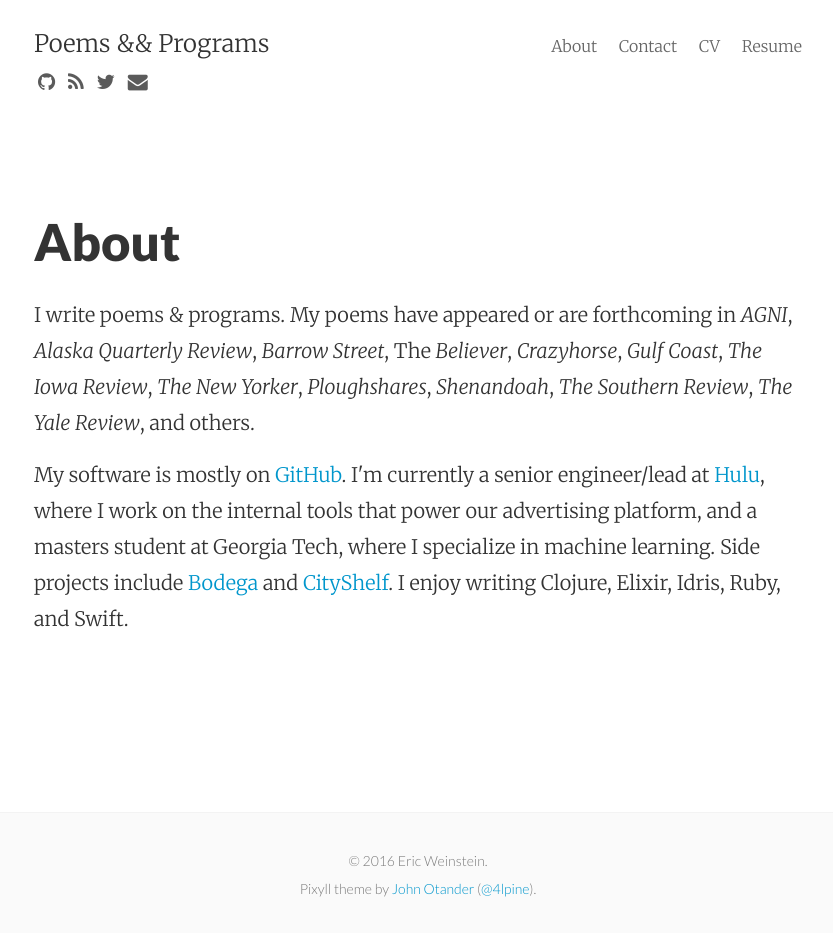
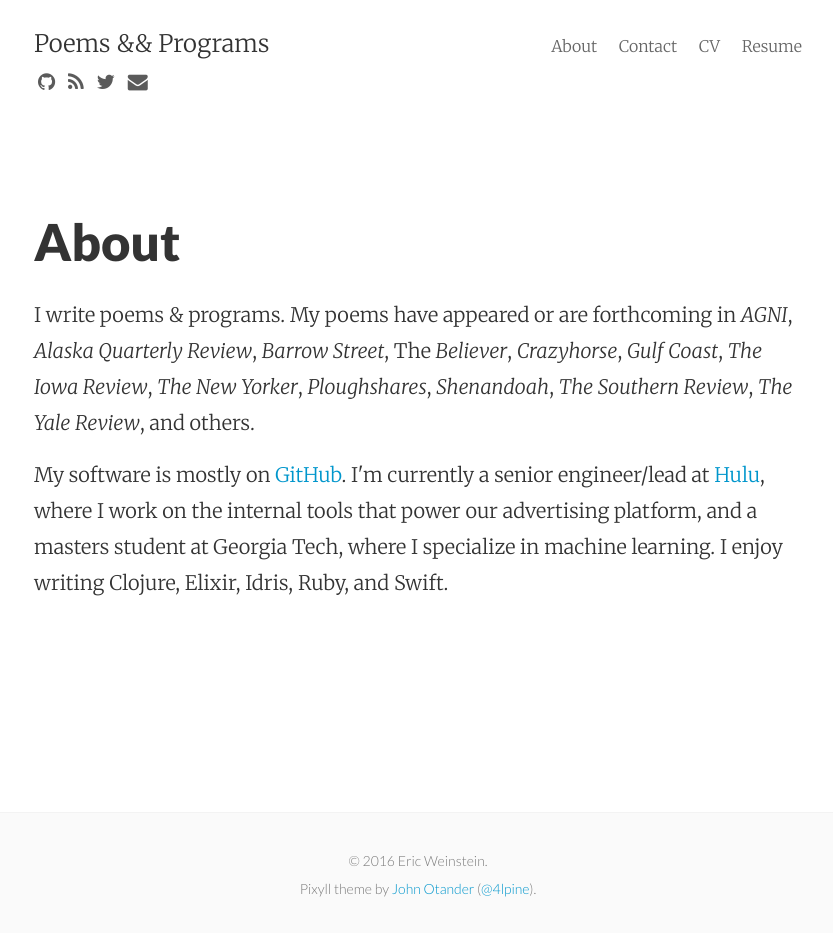
Before and after one commit to ericqweinstein/ericqweinstein.github.io, a Jekyll site: the page built from about.html, in a window 1280 px wide. Shown: the whole page, without its empty margins (222-1055 px from the left). Built offline with Jekyll 4.4.1, drawn with Linux system fonts in a browser that asks for light colours; nearby versions of some CDN libraries.

Commit message:
Update about page

```diff
--- a/about.html
+++ b/about.html
@@ -6,4 +6,4 @@ permalink: /about/
 
 <p>I write poems &amp; programs. My poems have appeared or are forthcoming in <em>AGNI</em>, <em>Alaska Quarterly Review</em>, <em>Barrow Street</em>, The <em>Believer</em>, <em>Crazyhorse</em>, <em>Gulf Coast</em>, <em>The Iowa Review</em>, <em>The New Yorker</em>, <em>Ploughshares</em>, <em>Shenandoah</em>, <em>The Southern Review</em>, <em>The Yale Review</em>, and others.</p>
 
-<p>My software is mostly on <a href="https://github.com/ericqweinstein" target="_blank">GitHub</a>. I'm currently a senior engineer/lead at <a href="http://www.hulu.com/" target="_blank">Hulu</a>, where I work on the internal tools that power our advertising platform, and a masters student at Georgia Tech, where I specialize in machine learning. Side projects include <a href="http://www.bodegamag.com/" target="_blank">Bodega</a> and <a href="http://www.cityshelf.com/" target="_blank">CityShelf</a>. I enjoy writing Clojure, Elixir, Idris, Ruby, and Swift.</p>
+<p>My software is mostly on <a href="https://github.com/ericqweinstein" target="_blank">GitHub</a>. I'm currently a senior engineer/lead at <a href="http://www.hulu.com/" target="_blank">Hulu</a>, where I work on the internal tools that power our advertising platform, and a masters student at Georgia Tech, where I specialize in machine learning. I enjoy writing Clojure, Elixir, Idris, Ruby, and Swift.</p>
```
